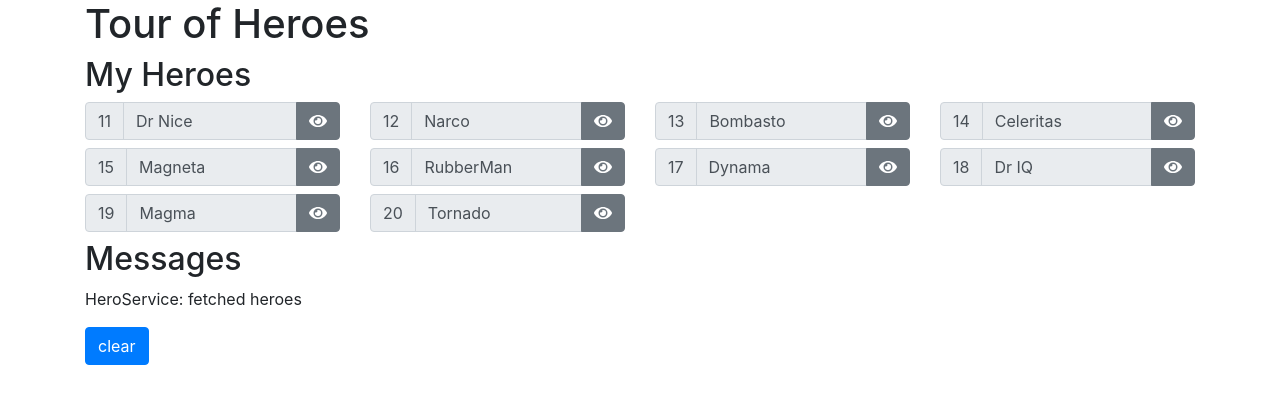
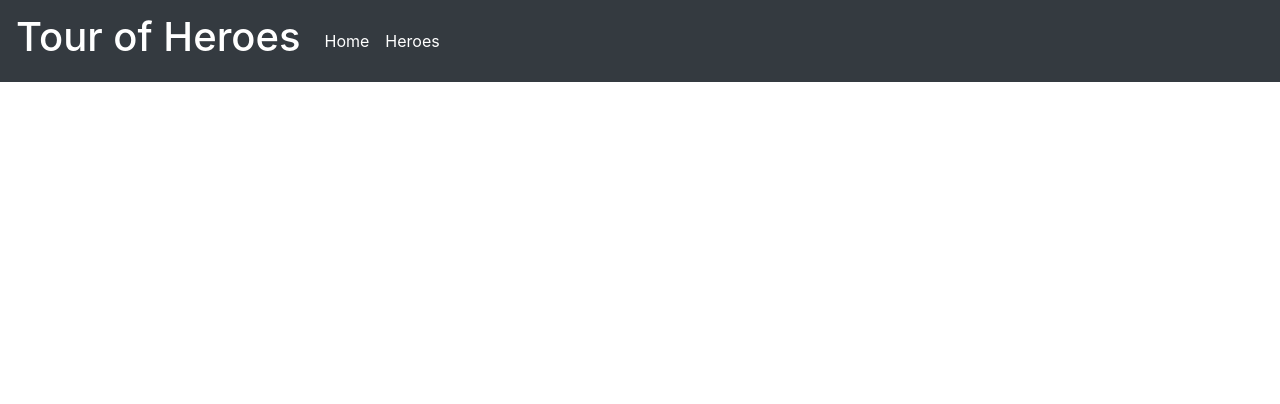
Before and after one commit to maiconfz/angular-playground, an Angular app in the folder angular-tour-of-heroes/: page / in a window 1280 px wide. Shown: the top 404 px of the page. Built offline with nearby package versions, Linux system fonts and the light colour scheme.

Commit message:
Add navbar and routing

```diff
--- a/angular-tour-of-heroes/angular.json
+++ b/angular-tour-of-heroes/angular.json
@@ -26,7 +26,10 @@
             "styles": [
               "src/styles.css"
             ],
-            "scripts": []
+            "scripts": [
+              "node_modules/jquery/dist/jquery.min.js",
+              "node_modules/bootstrap/dist/js/bootstrap.min.js"
+            ]
           },
           "configurations": {
             "production": {
@@ -115,6 +118,7 @@
           }
         }
       }
-    }},
+    }
+  },
   "defaultProject": "angular-tour-of-heroes"
 }
--- a/angular-tour-of-heroes/package.json
+++ b/angular-tour-of-heroes/package.json
@@ -23,6 +23,7 @@
     "@fortawesome/fontawesome-svg-core": "^1.2.22",
     "@fortawesome/free-solid-svg-icons": "^5.10.2",
     "bootstrap": "^4.3.1",
+    "jquery": "^3.4.1",
     "rxjs": "~6.4.0",
     "tslib": "^1.9.0",
     "zone.js": "~0.9.1"
--- a/angular-tour-of-heroes/src/app/app.component.html
+++ b/angular-tour-of-heroes/src/app/app.component.html
@@ -1,12 +1,26 @@
+<nav class="navbar sticky-top navbar-expand-md navbar-dark bg-dark">
+    <a class="navbar-brand" href="#">
+        <h1>{{title}}</h1>
+    </a>
+    <button class="navbar-toggler" type="button" data-toggle="collapse" data-target="#navbarNav"
+        aria-controls="navbarNav" aria-expanded="false" aria-label="Toggle navigation">
+        <span class="navbar-toggler-icon"></span>
+    </button>
+    <div class="collapse navbar-collapse" id="navbarNav">
+        <ul class="navbar-nav mr-auto">
+            <li class="nav-item active">
+                <a class="nav-link" routerLink="/">Home</a>
+            </li>
+            <li class="nav-item active">
+                <a class="nav-link" routerLink="/heroes">Heroes</a>
+            </li>
+        </ul>
+    </div>
+</nav>
 <div class="container">
     <div class="row">
         <div class="col-12">
-            <h1>{{title}}</h1>
-        </div>
-    </div>
-    <div class="row">
-        <div class="col-12">
-            <app-heroes></app-heroes>
+            <router-outlet></router-outlet>
         </div>
     </div>
     <div class="row">
--- a/angular-tour-of-heroes/src/app/app.module.ts
+++ b/angular-tour-of-heroes/src/app/app.module.ts
@@ -8,6 +8,7 @@
 import { HeroesComponent } from './heroes/heroes.component';
 import { HeroDetailComponent } from './hero-detail/hero-detail.component';
 import { MessagesComponent } from './messages/messages.component';
+import { AppRoutingModule } from './app-routing.module';
 
 @NgModule({
   declarations: [
@@ -19,7 +20,8 @@
   imports: [
     BrowserModule,
     FormsModule,
-    FontAwesomeModule
+    FontAwesomeModule,
+    AppRoutingModule
   ],
   providers: [],
   bootstrap: [AppComponent]
```
Also changed, not shown: angular-tour-of-heroes/src/app/app-routing.module.ts (added, +13 -0 lines), 1 other file (tests, documents, lock files or other folders).
